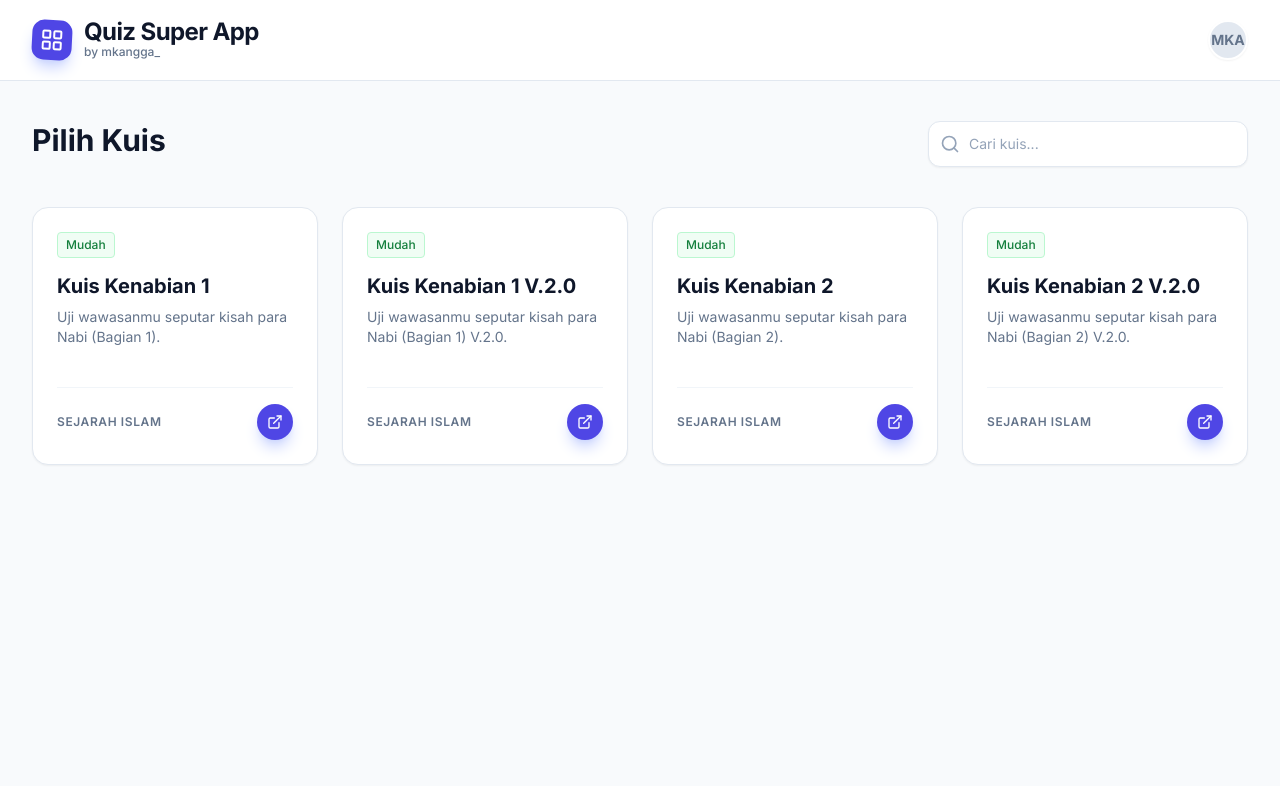
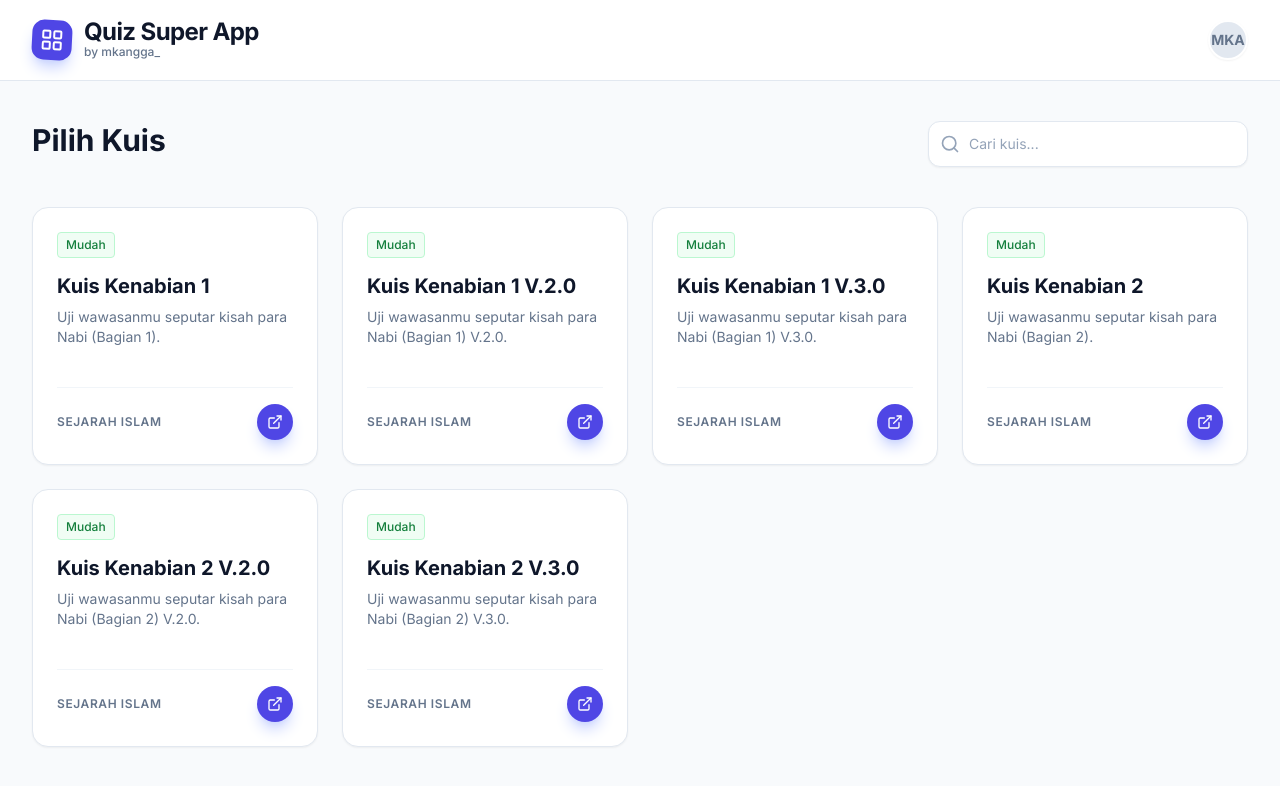
Before and after one commit to mkangga/quiz-super-app, a React (Vite) app: page /#/ in a window 1280 px wide. Shown: the top 786 px of the page. Built offline with nearby package versions, Linux system fonts and the light colour scheme.

Commit message:
feat: Add v3 links for Nabi quizzes
Adds new external quiz links for "Kuis Kenabian 1 V.3.0" and "Kuis Kenabian 2 V.3.0". This expands the available quizzes within the application.

```diff
--- a/quizzes/links.ts
+++ b/quizzes/links.ts
@@ -21,6 +21,16 @@ export const externalQuizzes: Quiz[] = [
     createdAt: Date.now(),
     questions: []
   },
+   {
+    id: 'link-nabi-1-3',
+    title: 'Kuis Kenabian 1 V.3.0',
+    description: 'Uji wawasanmu seputar kisah para Nabi (Bagian 1) V.3.0.',
+    category: 'Sejarah Islam',
+    difficulty: 'Easy',
+    externalUrl: 'https://kuis-kenabian-v3.pages.dev/',
+    createdAt: Date.now(),
+    questions: []
+  },
   {
     id: 'link-nabi-2',
     title: 'Kuis Kenabian 2',
@@ -41,4 +51,14 @@ export const externalQuizzes: Quiz[] = [
     createdAt: Date.now(),
     questions: []
   },
+  {
+    id: 'link-nabi-2-3',
+    title: 'Kuis Kenabian 2 V.3.0',
+    description: 'Uji wawasanmu seputar kisah para Nabi (Bagian 2) V.3.0.',
+    category: 'Sejarah Islam',
+    difficulty: 'Easy',
+    externalUrl: 'https://kuis-nabi-rasul-v3.pages.dev/',
+    createdAt: Date.now(),
+    questions: []
+  },
 ];
```
